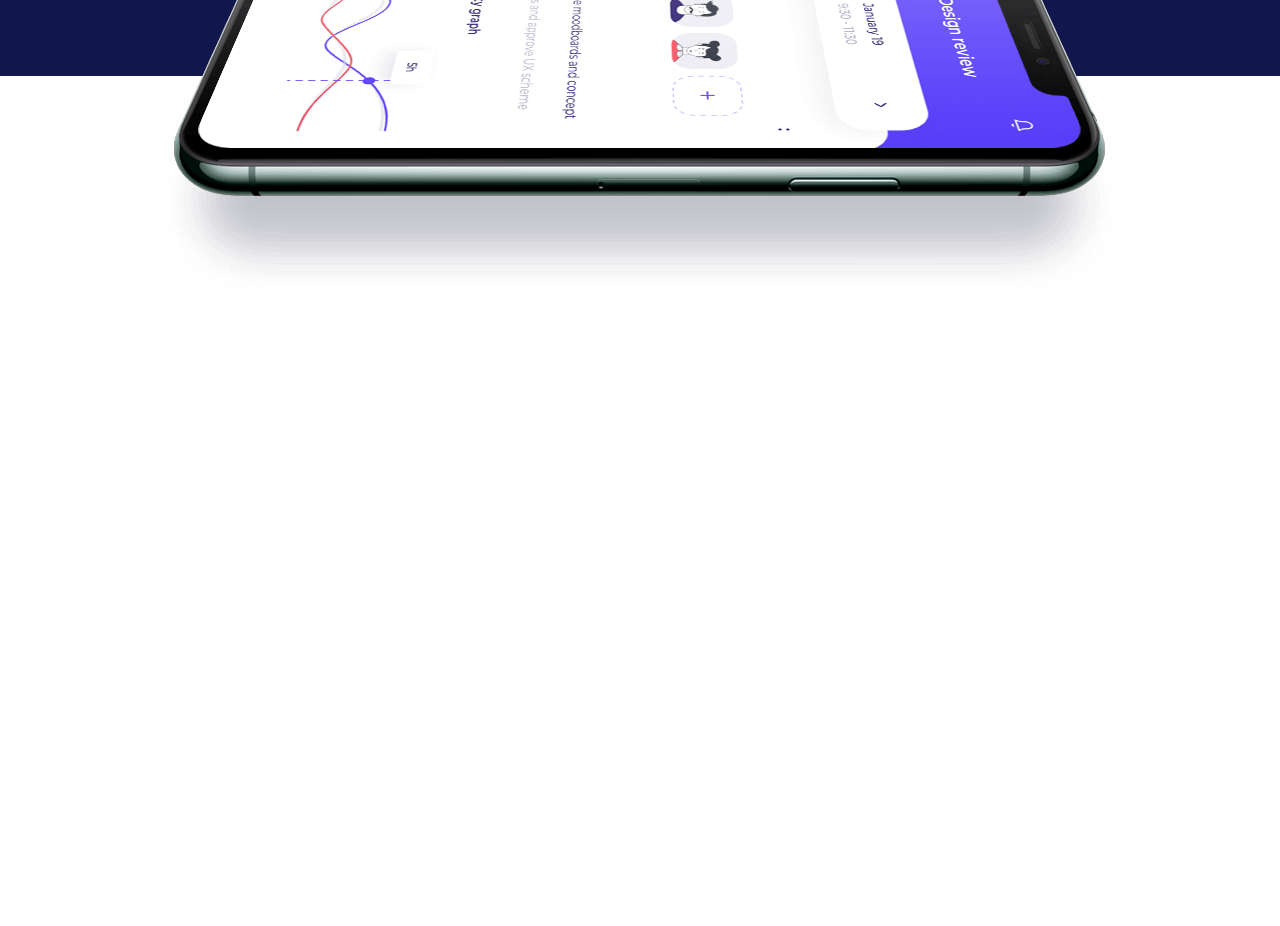
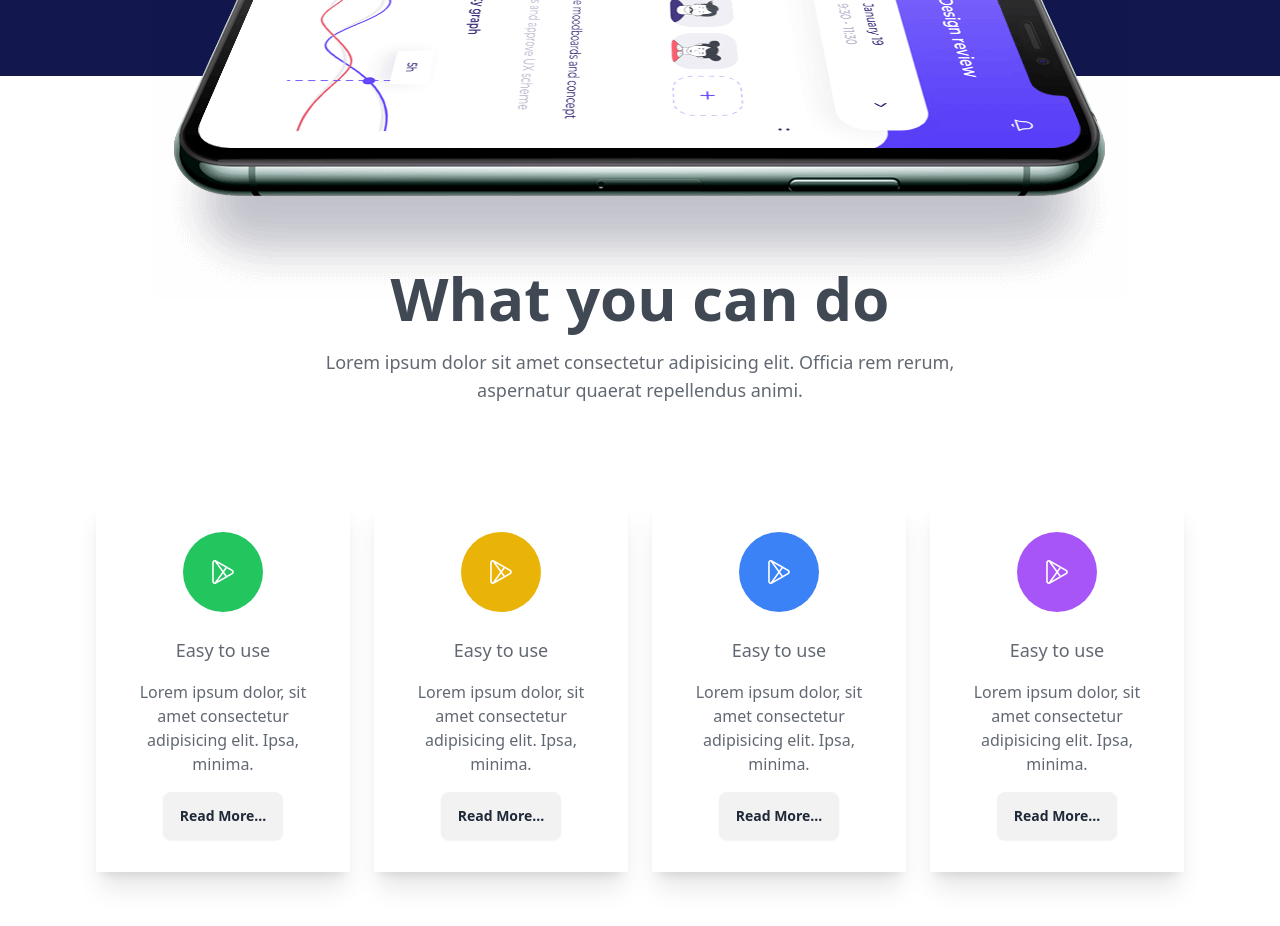
Before and after one commit to abu-abdullah22/Appie-with-tailwind, a plain HTML site: page index.html in a window 1280 px wide. Shown: the part 737-1663 px from the top of the page. Before the commit the page ends 1037 px from the top, so only its background shows below. Drawn offline with nearby package versions, Linux system fonts and the light colour scheme.

Commit message:
added a use section

```diff
--- a/index.html
+++ b/index.html
@@ -62,9 +62,67 @@
                     </div>
                 </div>
 
-                <div class="translate-y-28 flex justify-center md:translate-y-36 lg:translate-y-56">
+                <div class="translate-y-24 flex justify-center md:translate-y-36 lg:translate-y-56">
                     <img src="./assets/hero-thumb-4.png" alt="">
                 </div>
+            </div>
+        </section>
+
+        <section class=" my-36 lg:my-48">
+            <div class="text-center space-y-5 mb-24">
+                <h2 class="text-4xl lg:text-6xl opacity-85 font-bold">What you can do</h2>
+                <p class="w-[80%] lg:w-[50%] mx-auto opacity-70 text-lg">Lorem ipsum dolor sit amet consectetur adipisicing elit. Officia rem rerum, aspernatur quaerat repellendus animi.</p>
+            </div>
+
+            <div class="container mx-auto px-6 lg:px-24 ">
+                <div class="grid grid-cols-1 md:grid-cols-2 lg:grid-cols-4 gap-6">
+                    <div class="shadow-xl p-8">
+                        <div class="w-20 h-20 bg-green-500 flex justify-center items-center rounded-full mx-auto">
+                            <img src="./assets/play-store.png" alt="">
+
+                        </div>
+                        <div class="text-center mt-6 space-y-4">
+                            <h5 class="text-lg font-medium opacity-70">Easy to use</h5>
+                            <p class="opacity-70">Lorem ipsum dolor, sit amet consectetur adipisicing elit. Ipsa, minima.</p>
+                            <button class="btn">Read More...</button>
+                        </div>
+                    </div>
+                    <div class="shadow-xl p-8">
+                        <div class="w-20 h-20 bg-yellow-500 flex justify-center items-center rounded-full mx-auto">
+                            <img src="./assets/play-store.png" alt="">
+
+                        </div>
+                        <div class="text-center mt-6 space-y-4">
+                            <h5 class="text-lg font-medium opacity-70">Easy to use</h5>
+                            <p class="opacity-70">Lorem ipsum dolor, sit amet consectetur adipisicing elit. Ipsa, minima.</p>
+                            <button class="btn">Read More...</button>
+                        </div>
+                    </div>
+                    <div class="shadow-xl p-8">
+                        <div class="w-20 h-20 bg-blue-500 flex justify-center items-center rounded-full mx-auto">
+                            <img src="./assets/play-store.png" alt="">
+
+                        </div>
+                        <div class="text-center mt-6 space-y-4">
+                            <h5 class="text-lg font-medium opacity-70">Easy to use</h5>
+                            <p class="opacity-70">Lorem ipsum dolor, sit amet consectetur adipisicing elit. Ipsa, minima.</p>
+                            <button class="btn">Read More...</button>
+                        </div>
+                    </div>
+                    <div class="shadow-xl p-8">
+                        <div class="w-20 h-20 bg-purple-500 flex justify-center items-center rounded-full mx-auto">
+                            <img src="./assets/play-store.png" alt="">
+
+                        </div>
+                        <div class="text-center mt-6 space-y-4">
+                            <h5 class="text-lg font-medium opacity-70">Easy to use</h5>
+                            <p class="opacity-70">Lorem ipsum dolor, sit amet consectetur adipisicing elit. Ipsa, minima.</p>
+                            <button class="btn">Read More...</button>
+                        </div>
+                    </div>
+
+                </div>
+
             </div>
         </section>
     </main>
```
